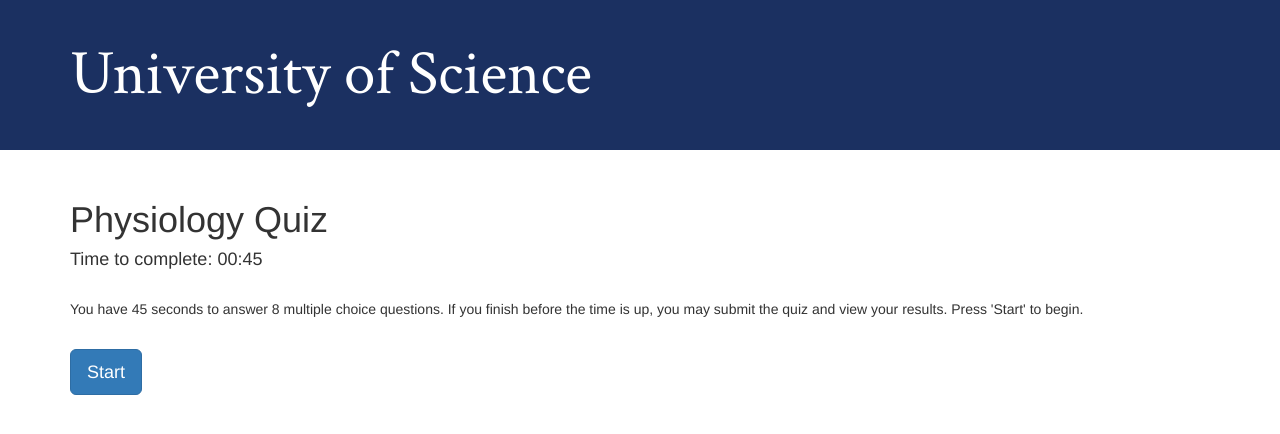
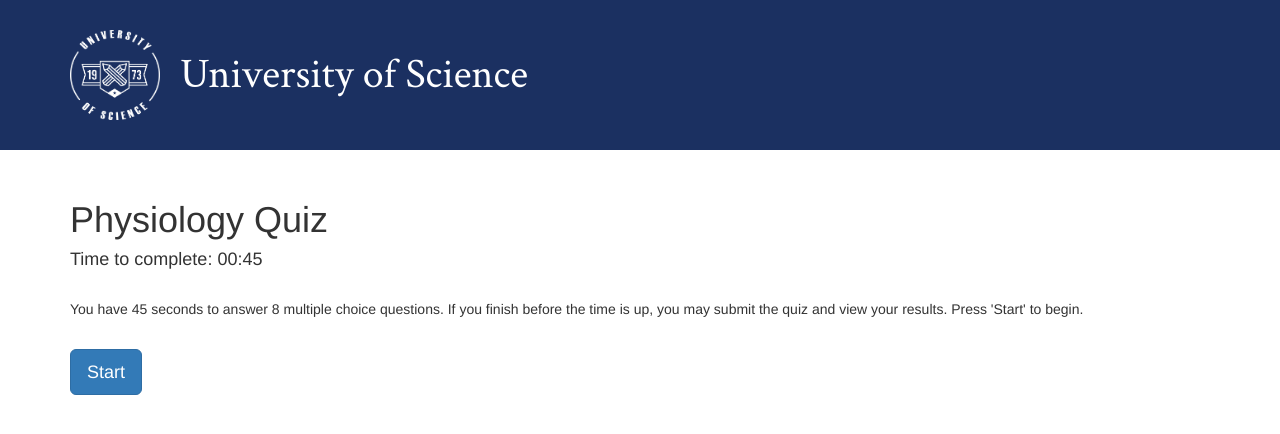
Before and after one commit to sloh03/TriviaGame, a plain HTML site: page index.html in a window 1280 px wide. Drawn offline with nearby package versions, Linux system fonts and the light colour scheme.

Commit message:
Added logo

```diff
--- a/assets/css/style.css
+++ b/assets/css/style.css
@@ -5,7 +5,7 @@
 .jumbotron {
     background-color: #1B3061;
     color: #fff;
-    min-height: 100px;
+    min-height: 150px;
     max-height: 150px;
 }
 
@@ -15,27 +15,27 @@
     justify-content: center;
 }
 
+.jumbo-center {
+    display: flex;
+    align-items: center;
+}
+
+#logo {
+    vertical-align: center;
+}
+
 #school-name {
     margin: 0;
     margin-top: 5%;
     margin-bottom: 5%;
     font-family: 'Crimson Text', serif;
-}
-
-#game-name {
-    /* font-family: 'Special Elite', cursive; */
-    /* font-weight: bold; */
+    font-size: 3em;
 }
 
 label {
     font-weight: normal;
 }
 
-/* .results {
-    margin-top: 150px;
-} */
-
 #results {
-    /* text-align: center; */
     line-height: 1.5;
 }
--- a/index.html
+++ b/index.html
@@ -22,7 +22,6 @@
     <link href="https://fonts.googleapis.com/css?family=Special+Elite" rel="stylesheet">
     <link href="https://fonts.googleapis.com/css?family=Crimson+Text" rel="stylesheet">
 
-
     <title>Trivia Game</title>
 
   </head>
@@ -30,11 +29,9 @@
 
       <!-- Title -->
       <div class="jumbotron vertical-center">
-        <div class="container">
-
-          <!-- School name -->
+        <div class="container jumbo-center">
+              <img style='float:left;width:90px;height:90px; margin-right:20px;' id="logo" src="assets/images/schoollogo.png" alt="Logo image" style="width:75px">
               <h1 id="school-name">University of Science</h1>
-
         </div>
       </div>
 
@@ -61,7 +58,7 @@
         <div id="questions"></div>
 
         <div id="done">
-            <button type="button" class="btn btn-primary btn-lg">Done</button>
+            <button type="button" class="btn btn-primary btn-lg">Submit</button>
         </div>
 
         <h4 class="results">
```
Also changed, not shown: assets/images/schoollogo.png (added), 3 other files. Lines whose indentation alone changed are shown as unchanged.
